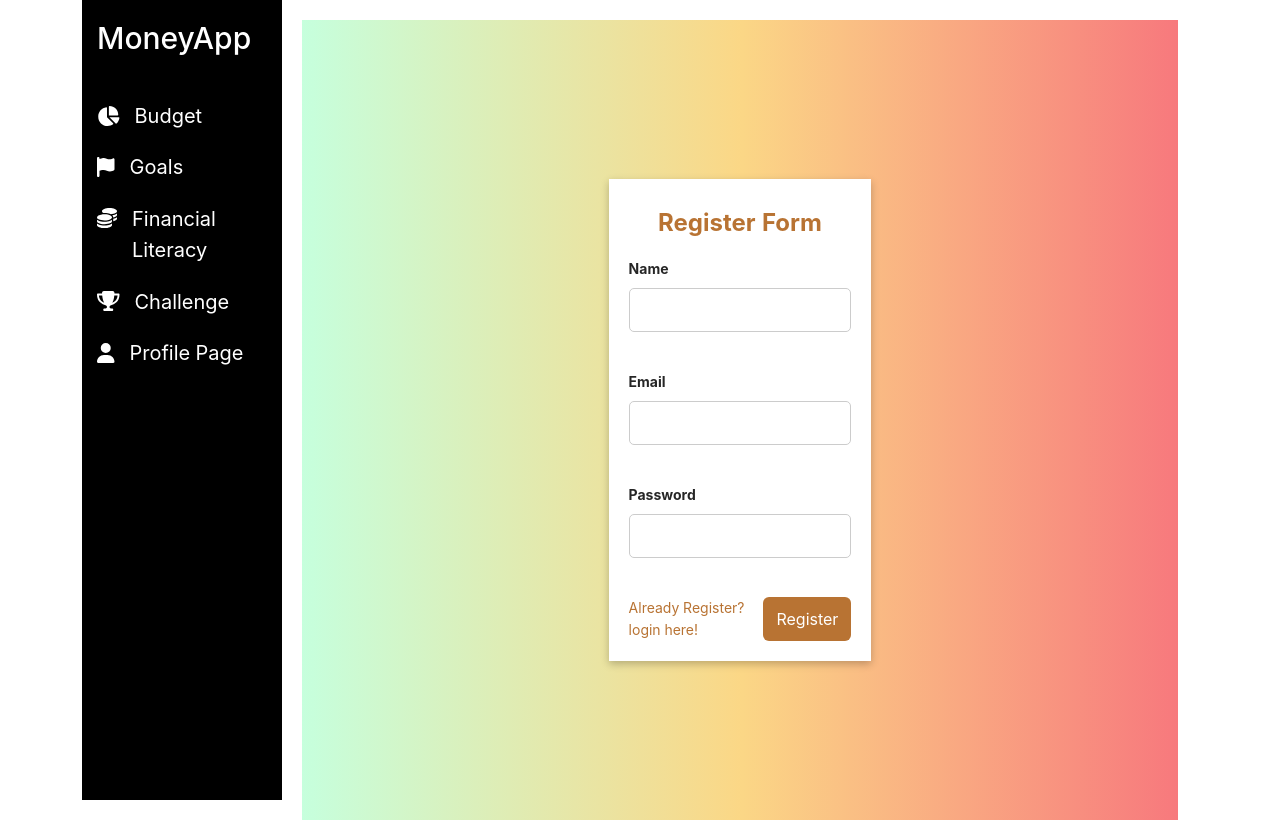
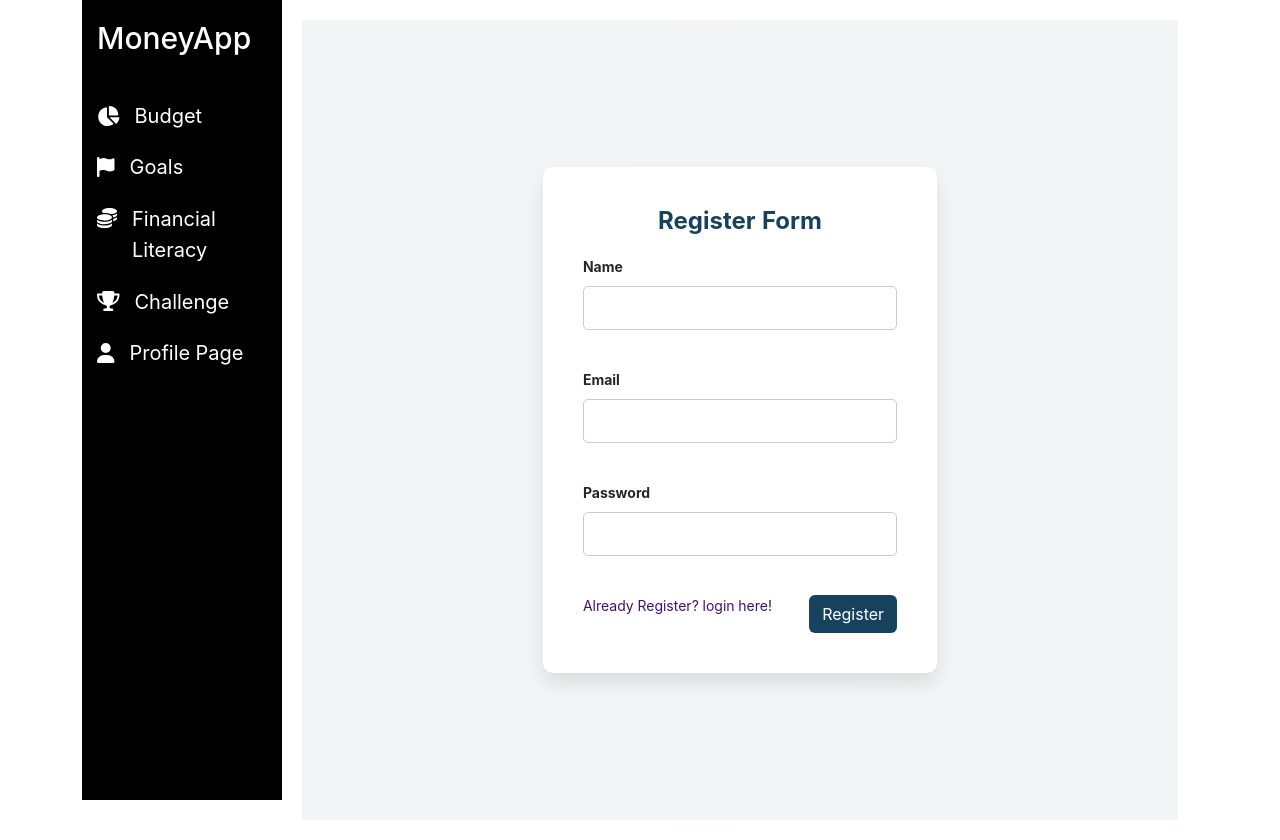
Before and after one commit to Abhi23pawar/MoneyApp, a React (Create React App) app in the folder client/: page /register in a window 1280 px wide. Built offline with nearby package versions, Linux system fonts and the light colour scheme.

Commit message:
Register Page styles updates

```diff
--- a/client/src/styles/RegisterPage.css
+++ b/client/src/styles/RegisterPage.css
@@ -3,24 +3,26 @@
   display: flex;
   align-items: center;
   justify-content: center;
-  background-image: linear-gradient(to right, #c6ffdd, #fbd786, #f7797d);
+  background-image: linear-gradient(to right, #f3f4f6, #f2f6f6);
 }
 .register-form {
   background-color: #fff;
-  box-shadow: rgba(0, 0, 0, 0.24) 0px 3px 8px;
-  padding: 20px;
-  width: 30%;
+  box-shadow: rgba(0, 0, 0, 0.1) 0px 10px 20px;
+  padding: 40px;
+  width: 45%;
+  border-radius: 10px;
 }
 
 .register-form h2 {
-  margin-top: 10px;
+  margin-top: 0;
   text-align: center;
   font-weight: bold;
-  color: #b87333;
+  color: #17425f;
+  font-size: 24px;
 }
 
 .register-form a {
-  color: #b87333 !important;
+  color: #3e1275 !important;
 }
 
 .register-form a:hover {
@@ -28,13 +30,13 @@
 }
 
 .register-form button {
-  background-color: #b87333;
+  background-color: #17425f;
   color: white;
 }
 
 .register-form input:focus {
-  border: 1px solid #b87333 !important;
-  color: #b87333;
+  border: 1px solid #17425f !important;
+  color: #17425f;
 }
 .register-form button:hover {
   background-color: black;
```
